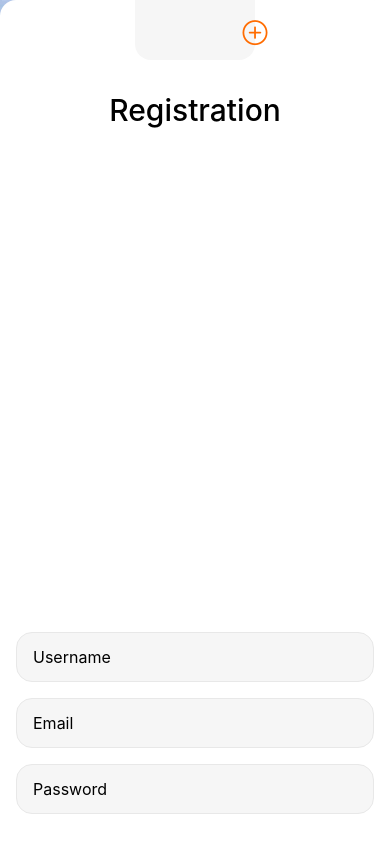
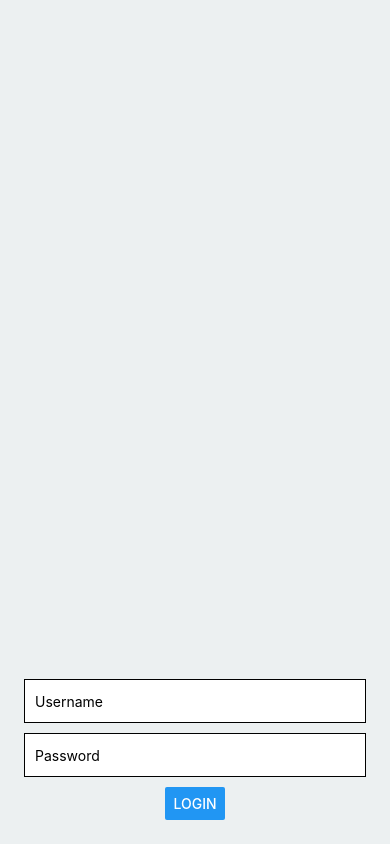
Before and after one commit to summermoved0n/react-native, a React Native app in the folder my-app/: screen / in a window 390 px wide. Built offline with nearby package versions, Linux system fonts and the light colour scheme.

Commit message:
keyboard fixing

```diff
--- a/my-app/App.js
+++ b/my-app/App.js
@@ -1,19 +1,96 @@
-import { StatusBar } from "expo-status-bar";
-import { StyleSheet, View, ImageBackground } from "react-native";
+// import { StatusBar } from "expo-status-bar";
+// import {
+//   StyleSheet,
+//   View,
+//   ImageBackground,
+//   KeyboardAvoidingView,
+//   Platform,
+//   TouchableWithoutFeedback,
+//   Keyboard,
+// } from "react-native";
 
-import RegistrationScreen from "./Screens/RegistrationScreen";
+// import RegistrationScreen from "./Screens/RegistrationScreen";
+
+// export default function App() {
+//   return (
+//     <TouchableWithoutFeedback onPress={Keyboard.dismiss}>
+//       <View style={styles.container}>
+//         <ImageBackground
+//           style={styles.background}
+//           source={require("./assets/images/photo-BG.jpg")}
+//         >
+//           <KeyboardAvoidingView
+//             style={{ flex: 1 }}
+//             behavior={Platform.OS === "ios" ? "padding" : "height"}
+//             keyboardVerticalOffset={Platform.OS === "ios" ? -32 : -80}
+//           >
+//             <RegistrationScreen />
+//           </KeyboardAvoidingView>
+//         </ImageBackground>
+//         <StatusBar style="auto" />
+//       </View>
+//     </TouchableWithoutFeedback>
+//   );
+// }
+
+// const styles = StyleSheet.create({
+//   container: {
+//     flex: 1,
+//   },
+//   background: {
+//     height: "100%",
+//     width: "100%",
+//     justifyContent: "flex-end",
+//   },
+// });
+
+import React, { useState } from "react";
+import {
+  StyleSheet,
+  View,
+  TextInput,
+  TouchableWithoutFeedback,
+  Keyboard,
+  KeyboardAvoidingView,
+  Platform,
+  Alert,
+  Button,
+  ScrollView,
+} from "react-native";
 
 export default function App() {
+  const [name, setName] = useState("");
+  const [password, setPassword] = useState("");
+
+  const onLogin = () => {
+    Alert.alert("Credentials", `${name} + ${password}`);
+  };
+
   return (
-    <View style={styles.container}>
-      <ImageBackground
-        style={styles.background}
-        source={require("./assets/images/photo-BG.jpg")}
+    <TouchableWithoutFeedback onPress={Keyboard.dismiss}>
+      <KeyboardAvoidingView
+        behavior={Platform.OS === "ios" ? "padding" : "height"}
+        style={styles.container}
+        // keyboardVerticalOffset={Platform.OS === "ios" ? 0 : 20}
       >
-        <RegistrationScreen />
-      </ImageBackground>
-      <StatusBar style="auto" />
-    </View>
+        <View style={styles.inner}>
+          <TextInput
+            value={name}
+            onChangeText={setName}
+            placeholder="Username"
+            style={styles.input}
+          />
+          <TextInput
+            value={password}
+            onChangeText={setPassword}
+            placeholder="Password"
+            secureTextEntry
+            style={styles.input}
+          />
+          <Button title="Login" onPress={onLogin} />
+        </View>
+      </KeyboardAvoidingView>
+    </TouchableWithoutFeedback>
   );
 }
 
@@ -21,8 +98,20 @@ const styles = StyleSheet.create({
   container: {
     flex: 1,
   },
-  background: {
+  inner: {
     flex: 1,
     justifyContent: "flex-end",
+    alignItems: "center",
+    padding: 24,
+    backgroundColor: "#ecf0f1",
+  },
+  input: {
+    width: "100%",
+    height: 44,
+    padding: 10,
+    borderWidth: 1,
+    borderColor: "black",
+    marginBottom: 10,
+    backgroundColor: "white",
   },
 });
--- a/my-app/Screens/RegistrationScreen.jsx
+++ b/my-app/Screens/RegistrationScreen.jsx
@@ -1,28 +1,18 @@
 import { useState } from "react";
 import AntDesign from "@expo/vector-icons/AntDesign";
-import {
-  StyleSheet,
-  Text,
-  View,
-  TextInput,
-  KeyboardAvoidingView,
-  Platform,
-  TouchableWithoutFeedback,
-  Keyboard,
-} from "react-native";
+import { StyleSheet, Text, Button, Alert, View, TextInput } from "react-native";
 
 export default function RegistrationScreen() {
   const [username, setUsername] = useState("");
   const [email, setEmail] = useState("");
   const [password, setPassword] = useState("");
 
+  const onLogin = () => {
+    Alert.alert("Credentials", `${username} + ${email}`);
+  };
+
   return (
-    <TouchableWithoutFeedback onPress={Keyboard.dismiss}>
-      <KeyboardAvoidingView
-        behavior={Platform.OS === "ios" ? "padding" : "height"}
-        style={{ flex: 1 }}
-      >
-        <View style={styles.registration_conteiner}>
+    <View style={styles.registration_container}>
       <View style={styles.registration_avatar}>
         <View style={styles.registration_icon}>
           <AntDesign name="pluscircleo" size={25} color="#FF6C00" />
@@ -38,12 +28,14 @@ export default function RegistrationScreen() {
           value={username}
           onChangeText={setUsername}
         />
+
         <TextInput
           style={styles.registration_input}
           placeholder="Email"
           value={email}
           onChangeText={setEmail}
         />
+
         <TextInput
           style={styles.registration_input}
           placeholder="Password"
@@ -51,27 +43,35 @@ export default function RegistrationScreen() {
           onChangeText={setPassword}
           secureTextEntry
         />
+
+        <Button
+          title="Sign Up"
+          style={styles.registration_button}
+          onPress={onLogin}
+        />
       </View>
     </View>
-      </KeyboardAvoidingView>
-    </TouchableWithoutFeedback>
   );
 }
 
 const styles = StyleSheet.create({
-  registration_conteiner: {
-    flex: 1,
+  registration_container: {
+    // flex: 1,
+    position: "relative",
     backgroundColor: "#FFFFFF",
     borderTopLeftRadius: 16,
     borderTopRightRadius: 16,
+    // height: 200,
     width: "100%",
     paddingTop: 92,
+    paddingHorizontal: 16,
+    paddingBottom: 40,
   },
   registration_avatar: {
     position: "absolute",
     top: 0,
     left: "50%",
-    marginLeft: -60,
+    marginLeft: -30,
     marginTop: -60,
     width: 120,
     height: 120,
@@ -90,10 +90,10 @@ const styles = StyleSheet.create({
     marginBottom: 32,
   },
   registration_form: {
-    flex: 1,
+    display: "flex",
+    // flex: 1,
     gap: 16,
-    paddingBottom: 30,
-    justifyContent: "flex-end",
+    // paddingBottom: 30,
   },
   registration_input: {
     backgroundColor: "#F6F6F6",
@@ -101,9 +101,13 @@ const styles = StyleSheet.create({
     borderColor: "#E8E8E8",
     borderRadius: 16,
     height: 50,
-    marginHorizontal: 16,
     paddingHorizontal: 16,
     fontWeight: "400",
     fontSize: 16,
   },
+  registration_button: {
+    marginLeft: 16,
+    margineRight: 16,
+    backgroundColor: "orange",
+  },
 });
```
Lines whose indentation alone changed are shown as unchanged.
